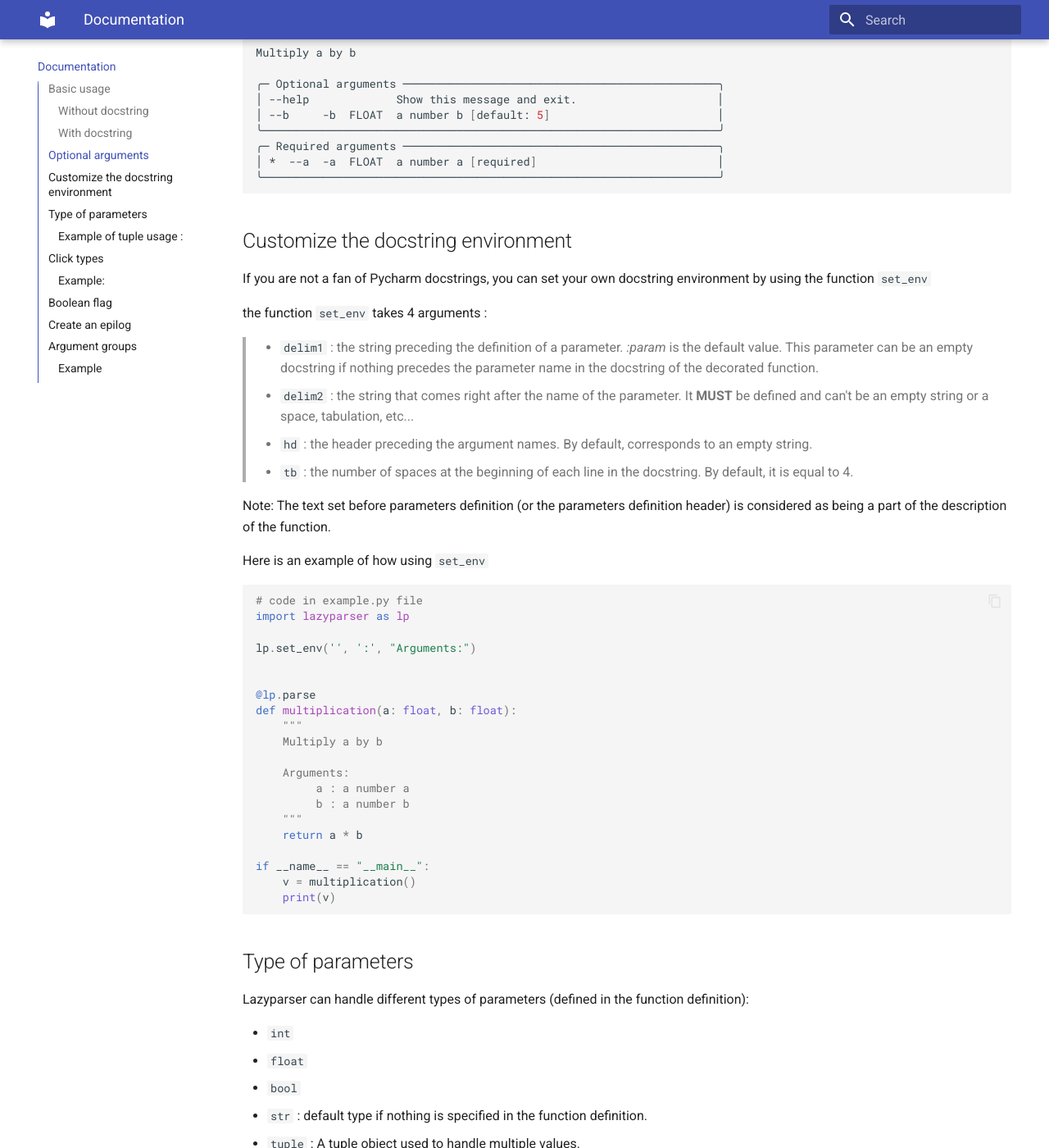
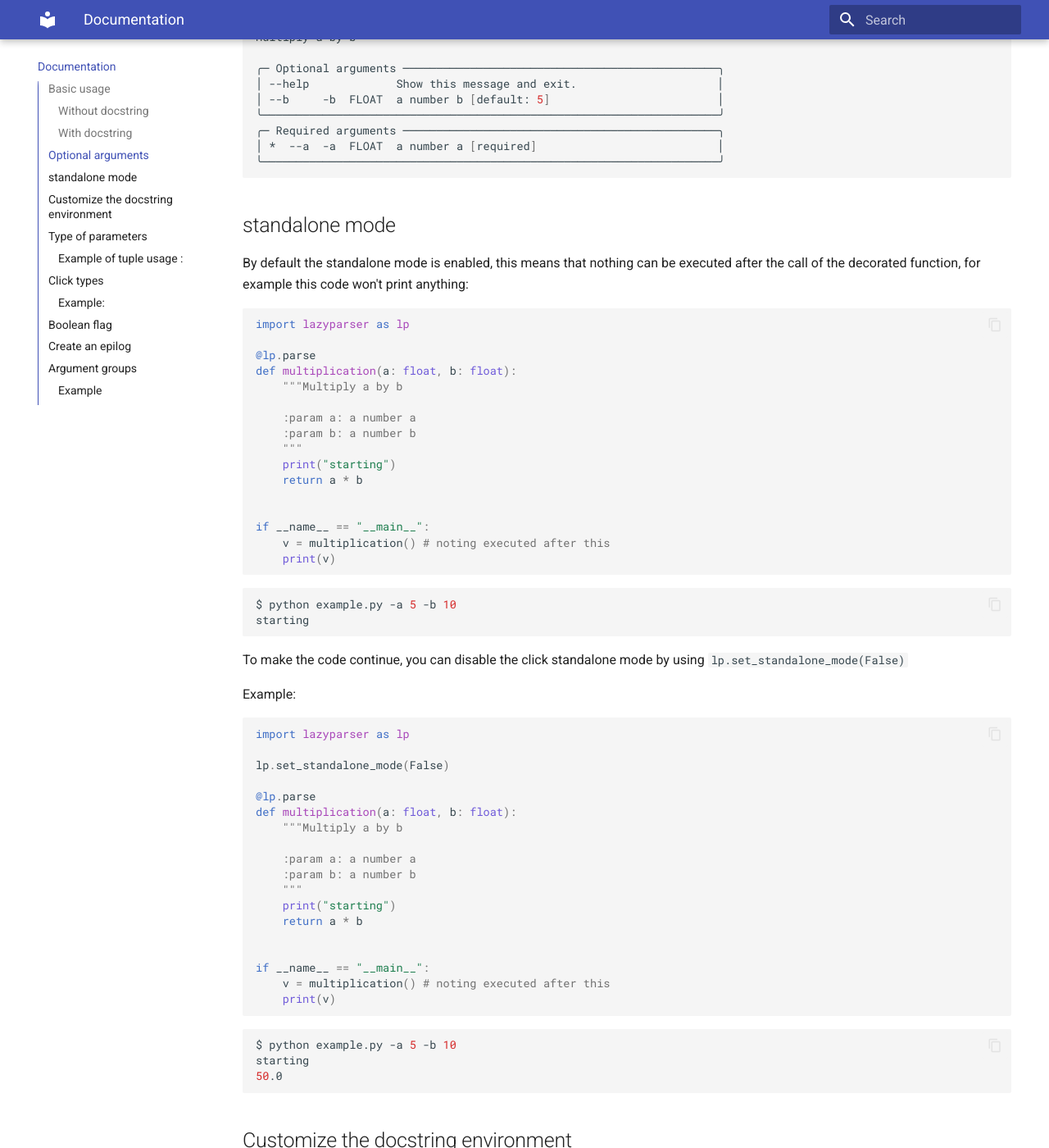
Before and after one commit to NFontrodona/Lazyparser, an MkDocs documentation site: the page built from docs/documentation.md, in a window 1280 px wide and 1400 px high, scrolled down 2444 px. Shown: the whole window at 82% size. Built offline with MkDocs 1.6.1 and Material for MkDocs 9.7.7, drawn with Linux system fonts in a browser that asks for light colours; some of the changed text lies outside the part shown.

Commit message:
docs/documentation.md: update the documentation

````diff
--- a/docs/documentation.md
+++ b/docs/documentation.md
@@ -116,7 +115,7 @@
     :param a: a number a
     :param b: a number b
     """
-    return a * b
+    print(a * b)
 # same as above
 ```
 
@@ -133,6 +132,65 @@
 ╭─ Required arguments ───────────────────────────────────────────────╮
 │ *  --a  -a  FLOAT  a number a [required]                           │
 ╰────────────────────────────────────────────────────────────────────╯
+```
+
+## standalone mode
+
+By default the standalone mode is enabled, this means that nothing can be executed after the call of the decorated function, for example this code won't print anything:
+
+``` python
+import lazyparser as lp
+
+@lp.parse
+def multiplication(a: float, b: float):
+    """Multiply a by b
+
+    :param a: a number a
+    :param b: a number b
+    """
+    print("starting")
+    return a * b
+
+
+if __name__ == "__main__":
+    v = multiplication() # noting executed after this
+    print(v)
+```
+
+``` Bash
+$ python example.py -a 5 -b 10
+starting
+```
+
+To make the code continue, you can disable the click standalone mode by using `lp.set_standalone_mode(False)`
+
+Example:
+
+``` python
+import lazyparser as lp
+
+lp.set_standalone_mode(False)
+
+@lp.parse
+def multiplication(a: float, b: float):
+    """Multiply a by b
+
+    :param a: a number a
+    :param b: a number b
+    """
+    print("starting")
+    return a * b
+
+
+if __name__ == "__main__":
+    v = multiplication() # noting executed after this
+    print(v)
+```
+
+``` Bash
+$ python example.py -a 5 -b 10
+starting
+50.0
 ```
 
 ## Customize the docstring environment
````
Also changed, not shown: other parts of docs/documentation.md (+2 -3 lines).
